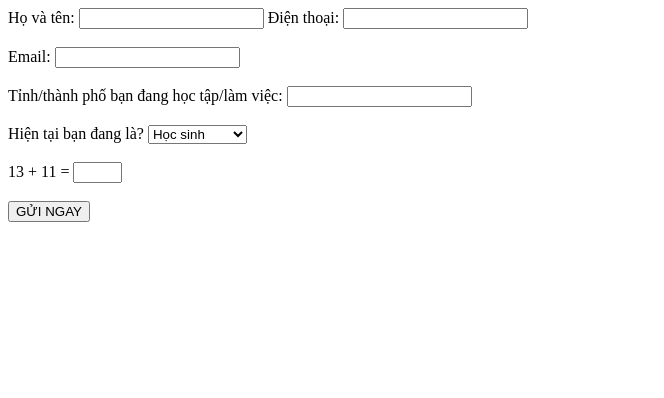
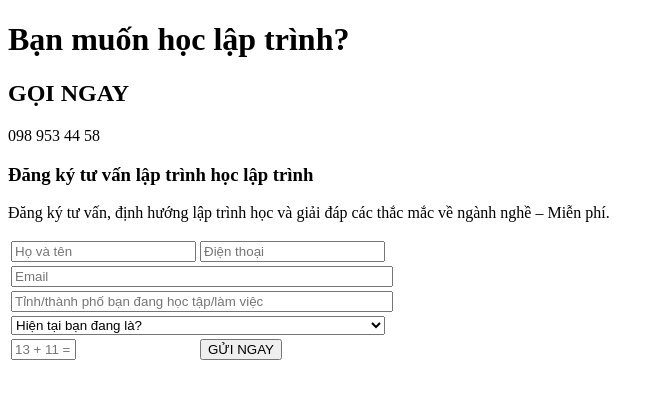
Before and after one commit to Gold2104/TaoDanhSach, a plain HTML site: page DangkyForm.html in a window 1280 px wide. Shown: the whole page, without its empty margins (0-664 px from the left). Drawn offline with Linux system fonts and the light colour scheme.

Commit message:
https://github.com/Gold2104/Formdangky.git

```diff
--- a/DangkyForm.html
+++ b/DangkyForm.html
@@ -1,30 +1,46 @@
 <!DOCTYPE html>
-<html>
+<html lang="vi">
 <head>
     <meta charset="UTF-8">
     <meta name="viewport" content="width=device-width, initial-scale=1.0">
-    <title>Form Đăng Ký</title>
+    <title>Đăng ký tư vấn</title>
 </head>
 <body>
+    <h1>Bạn muốn học lập trình?</h1>
+    <h2>GỌI NGAY</h2>
+    <p>098 953 44 58</p>
+
+    <h3>Đăng ký tư vấn lập trình học lập trình</h3>
+    <p>Đăng ký tư vấn, định hướng lập trình học và giải đáp các thắc mắc về ngành nghề – Miễn phí.</p>
+
     <form>
-        <label>Họ và tên: <input type="text" name="fullname"></label>
-        <label>Điện thoại: <input type="text" name="phone"></label>
-        <br><br>
-        <label>Email: <input type="email" name="email"></label>
-        <br><br>
-        <label>Tỉnh/thành phố bạn đang học tập/làm việc: <input type="text" name="city"></label>
-        <br><br>
-        <label>Hiện tại bạn đang là?
-            <select name="status">
-                <option>Học sinh</option>
-                <option>Sinh viên</option>
-                <option>Người đi làm</option>
-            </select>
-        </label>
-        <br><br>
-        <label>13 + 11 = <input type="text" name="captcha" size="3"></label>
-        <br><br>
-        <button type="submit">GỬI NGAY</button>
+        <table>
+            <tr>
+                <td><input type="text" name="fullname" placeholder="Họ và tên"></td>
+                <td><input type="text" name="phone" placeholder="Điện thoại"></td>
+            </tr>
+            <tr>
+                <td colspan="2"><input type="email" name="email" placeholder="Email" style="width: 100%;"></td>
+            </tr>
+            <tr>
+                <td colspan="2"><input type="text" name="city" placeholder="Tỉnh/thành phố bạn đang học tập/làm việc" style="width: 100%;"></td>
+            </tr>
+            <tr>
+                <td colspan="2">
+                    <select name="status" style="width: 100%;">
+                        <option>Hiện tại bạn đang là?</option>
+                        <option>Học sinh</option>
+                        <option>Sinh viên</option>
+                        <option>Người đi làm</option>
+                    </select>
+                </td>
+            </tr>
+            <tr>
+                <td><input type="text" name="captcha" placeholder="13 + 11 =" size="5"></td>
+                <td><button type="submit">GỬI NGAY</button></td>
+            </tr>
+        </table>
     </form>
 </body>
 </html>
+</html>
```
